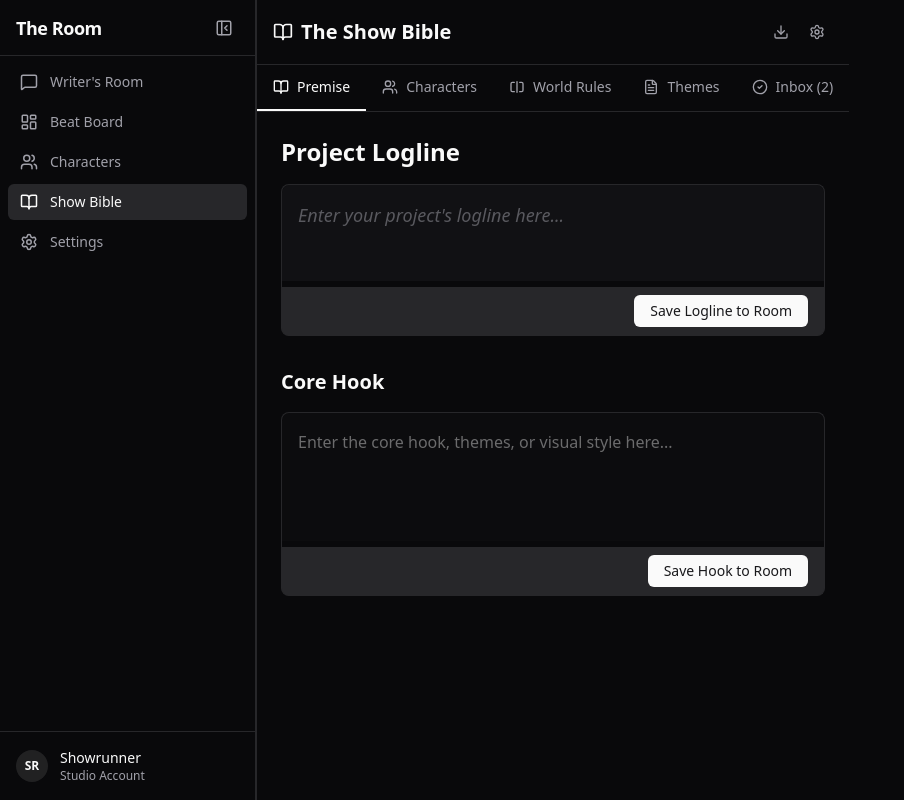
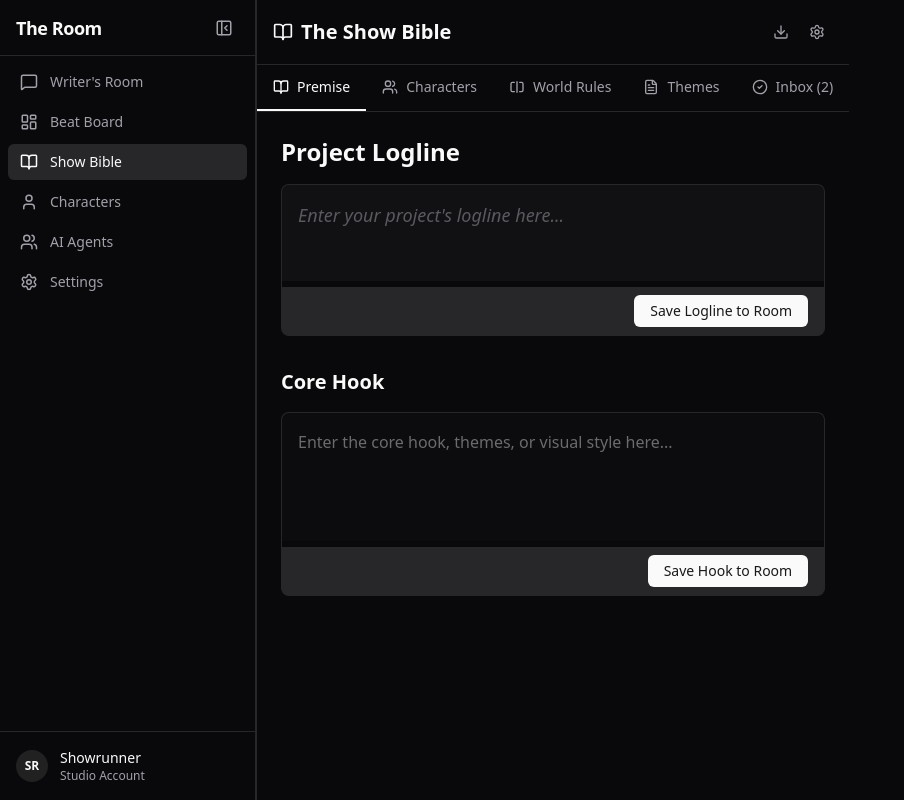
Before and after one commit to Terewan/writersroom_gemini, a Next.js app: page /bible in a window 1280 px wide. Shown: the whole page, without its empty margins (0-904 px from the left). Built offline with nearby package versions, Linux system fonts and the light colour scheme.

Commit message:
feat: add sidebar nav link for custom agents and install uuid dependency

```diff
--- a/package.json
+++ b/package.json
@@ -28,6 +28,7 @@
     "react-resizable-panels": "^4.7.0",
     "tailwind-merge": "^3.5.0",
     "tailwindcss-animate": "^1.0.7",
+    "uuid": "^13.0.0",
     "zustand": "^5.0.11"
   },
   "devDependencies": {
@@ -35,6 +36,7 @@
     "@types/node": "^20",
     "@types/react": "^19",
     "@types/react-dom": "^19",
+    "@types/uuid": "^10.0.0",
     "eslint": "^9",
     "eslint-config-next": "16.1.6",
     "tailwindcss": "^4",
--- a/src/components/layout/sidebar.tsx
+++ b/src/components/layout/sidebar.tsx
@@ -7,6 +7,7 @@ import {
     MessageSquare,
     Settings,
     Users,
+    User,
     PanelLeftClose,
     PanelLeft,
 } from 'lucide-react'
@@ -17,8 +18,9 @@ import { cn } from '@/lib/utils'
 const navItems = [
     { href: '/room', label: "Writer's Room", icon: MessageSquare },
     { href: '/board', label: 'Beat Board', icon: LayoutDashboard },
-    { href: '/characters', label: 'Characters', icon: Users },
     { href: '/bible', label: 'Show Bible', icon: BookOpen },
+    { href: '/characters', label: 'Characters', icon: User },
+    { href: '/agents', label: 'AI Agents', icon: Users },
     { href: '/settings', label: 'Settings', icon: Settings },
 ]
 
```
Also changed, not shown: 1 other file (tests, documents, lock files or other folders).
